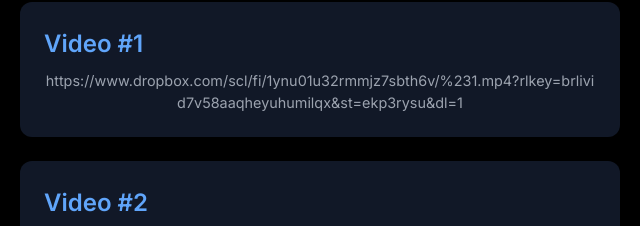
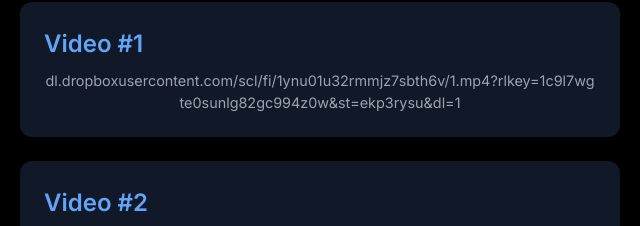
Before and after one commit to milkyway2069/C8YH77tuV78RF-UYIGV6787tigv6y, a plain HTML site: page index.html in a window 1280 px wide. Shown: the part 326-552 px from the top of the page, 320-960 px from the left. Drawn offline with nearby package versions, Linux system fonts and the light colour scheme.

Commit message:
Update index.html

```diff
--- a/index.html
+++ b/index.html
@@ -81,7 +81,7 @@
             {
                 id: 'video1',
                 name: 'Video #1',
-                downloadUrl: 'https://www.dropbox.com/scl/fi/1ynu01u32rmmjz7sbth6v/%231.mp4?rlkey=brlivid7v58aaqheyuhumilqx&st=ekp3rysu&dl=1'
+                downloadUrl: 'dl.dropboxusercontent.com/scl/fi/1ynu01u32rmmjz7sbth6v/1.mp4?rlkey=1c9l7wgte0sunlg82gc994z0w&st=ekp3rysu&dl=1'
             },
             {
                 id: 'video2',
```
